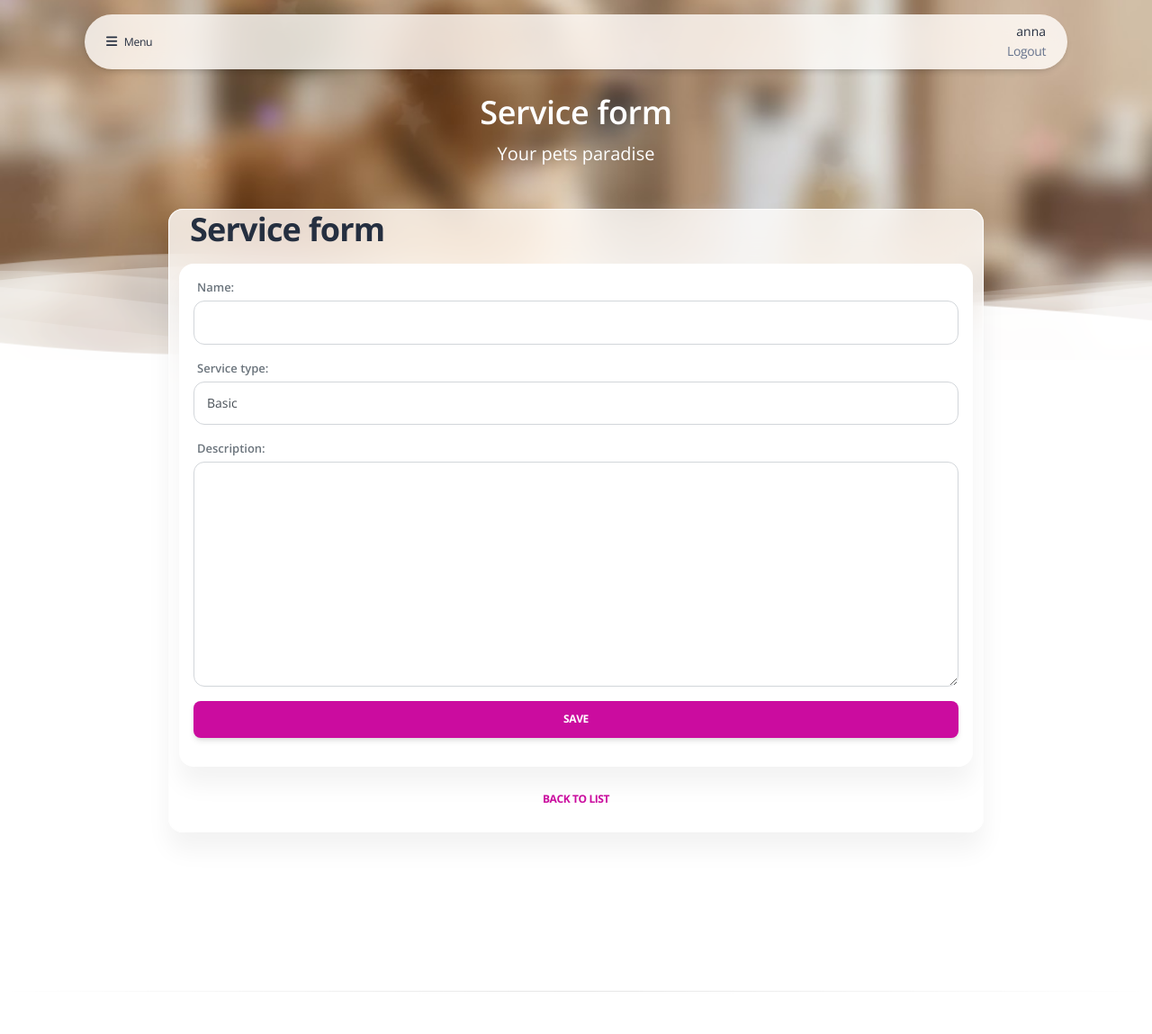
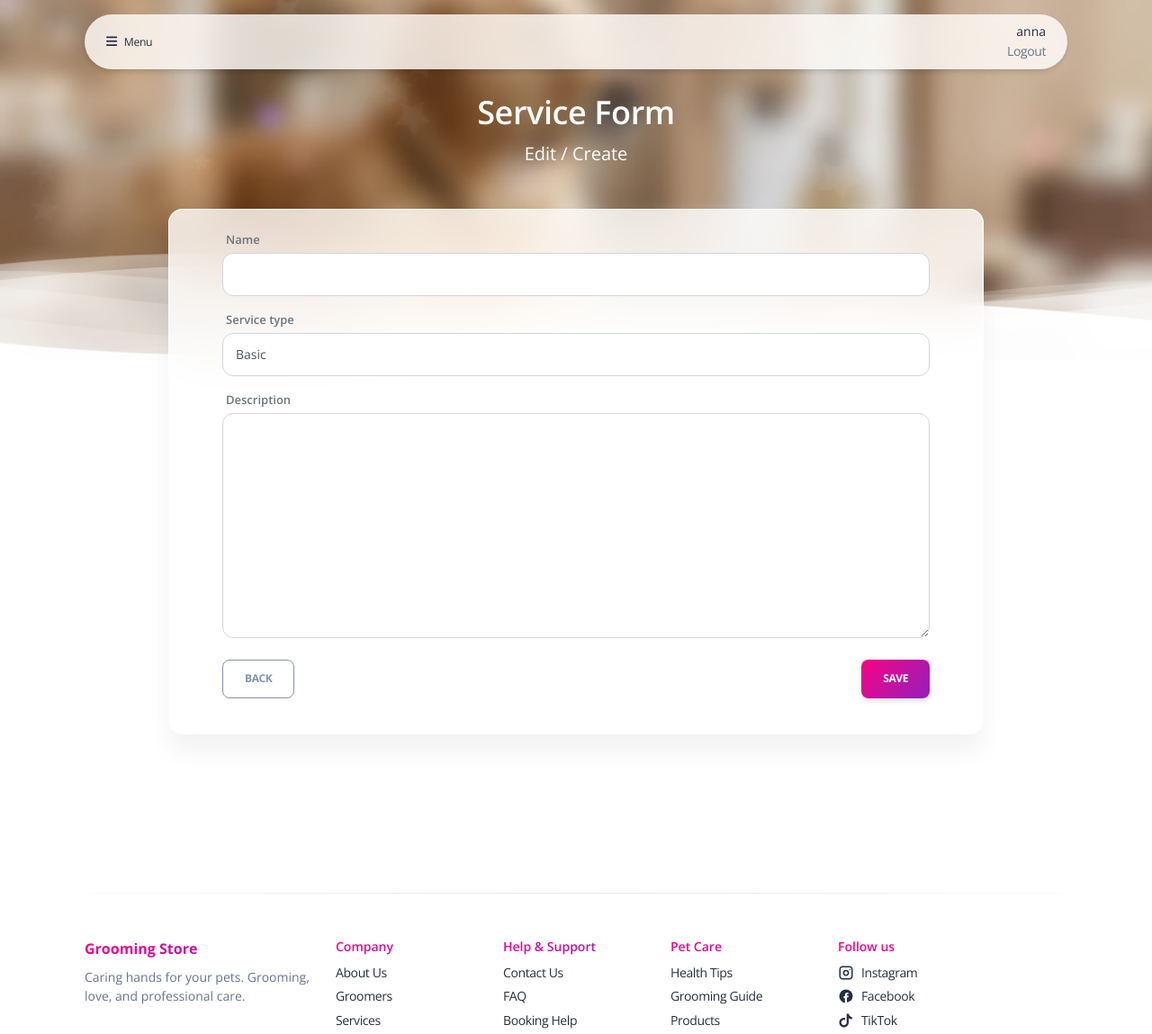
Before and after one commit to HamsterKate/grooming-store, a Django app: page /services/create/ in a window 1280 px wide. Shown: the top 1149 px of the page at 90% size. Run offline with Django 5.2, Linux system fonts and the light colour scheme; a user stored in the database is signed in; some libraries are stand-ins or nearby versions.

Commit message:
update form.html, groomer/pet/serce_forms

```diff
--- a/templates/includes/back_button.html
+++ b/templates/includes/back_button.html
@@ -1,3 +1,3 @@
-<a href="javascript:history.back()" class="btn btn-secondary">
+<a href="javascript:history.back()" class="btn btn-outline-secondary">
   Back
 </a>
--- a/templates/includes/form.html
+++ b/templates/includes/form.html
@@ -1,9 +1,20 @@
-<form method="post" class="card card-body">
-  {% csrf_token %}
-
-  {{ form.as_p }}
-
-  <button type="submit" class="btn btn-primary">
-    Save
-  </button>
-</form>
+<div class="col-12 py-4 px-5">
+  <form method="post">
+    {% csrf_token %}
+    {% for field in form %}
+      <div class="mb-3">
+        <label>{{ field.label }}</label>
+        {{ field }}
+        {% if field.errors %}
+          <small class="text-danger d-block">
+            {{ field.errors|striptags }}
+          </small>
+        {% endif %}
+      </div>
+    {% endfor %}
+    <div class="d-flex justify-content-between mt-4">
+	    {% include "includes/back_button.html" %}
+      <button class="btn bg-gradient-primary">Save</button>
+    </div>
+  </form>
+</div>
--- a/templates/store/service_form.html
+++ b/templates/store/service_form.html
@@ -1,15 +1,8 @@
 {% extends "base.html" %}
 
-{% block title %}
-  Service form
-{% endblock %}
+{% block title %}Service Form{% endblock %}
+{% block subtitle %}Edit / Create{% endblock %}
 
 {% block content %}
-  <h2 class="mb-3">Service form</h2>
-
-  {% include "includes/form.html" %}
-
-  <a href="{% url 'store:service-list' %}" class="btn btn-link mt-3">
-    Back to list
-  </a>
+	{% include "includes/form.html" %}
 {% endblock %}
```
Also changed, not shown: templates/store/groomer_form.html (+2 -9 lines), templates/store/pet_form.html (+3 -22 lines).
